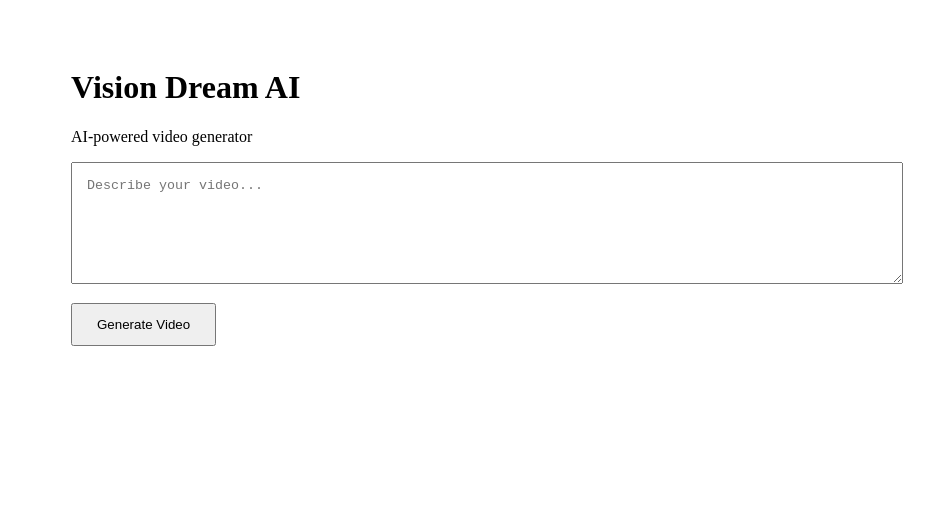
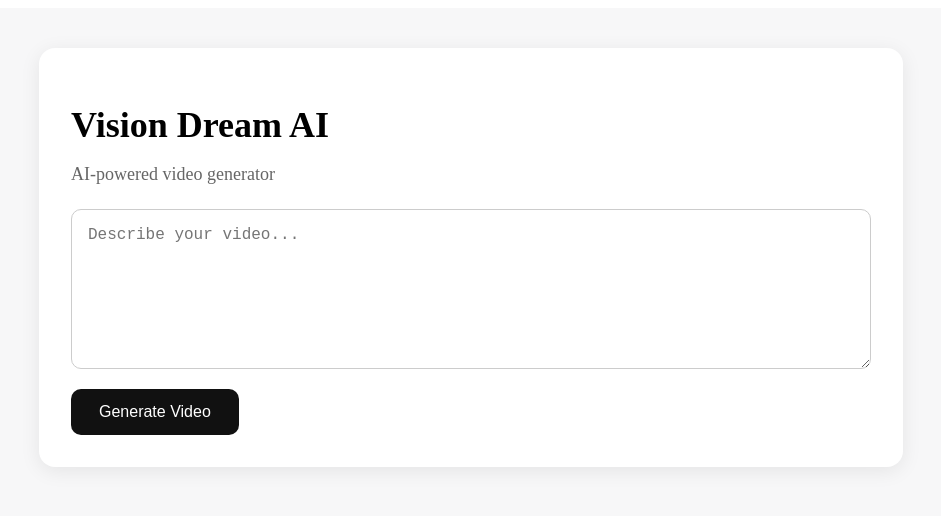
Before and after one commit to mimjanAI/mimjan-ai-video, a Next.js app: page / in a window 1280 px wide. Shown: the top 516 px of the page, without its empty margins (169-1110 px from the left). Built offline with nearby package versions, Linux system fonts and the light colour scheme.

Commit message:
Update page.tsx

```diff
--- a/app/page.tsx
+++ b/app/page.tsx
@@ -1,43 +1,256 @@
 "use client";
 
-import { useState } from "react";
+import { useEffect, useRef, useState } from "react";
 
 export default function Home() {
   const [prompt, setPrompt] = useState("");
   const [loading, setLoading] = useState(false);
+  const [videoUrl, setVideoUrl] = useState("");
+  const [error, setError] = useState("");
 
-  const generateVideo = () => {
-    if (!prompt.trim()) return;
+  const pollingRef = useRef<ReturnType<typeof setInterval> | null>(null);
+
+  useEffect(() => {
+    return () => {
+      if (pollingRef.current) {
+        clearInterval(pollingRef.current);
+      }
+    };
+  }, []);
+
+  const generateVideo = async () => {
+    if (!prompt.trim() || loading) return;
 
     setLoading(true);
+    setError("");
+    setVideoUrl("");
 
-    setTimeout(() => {
+    try {
+      const response = await fetch("/api/predictions", {
+        method: "POST",
+        headers: {
+          "Content-Type": "application/json",
+        },
+        body: JSON.stringify({
+          prompt: prompt.trim(),
+        }),
+      });
+
+      const data = await response.json();
+
+      if (!response.ok) {
+        throw new Error(data?.error || "Failed to create video.");
+      }
+
+      if (!data?.id) {
+        throw new Error("No prediction ID was returned.");
+      }
+
+      const predictionId = data.id;
+
+      pollingRef.current = setInterval(async () => {
+        try {
+          const statusResponse = await fetch(
+            `/api/predictions?id=${predictionId}`,
+            {
+              cache: "no-store",
+            }
+          );
+
+          const statusData = await statusResponse.json();
+
+          if (!statusResponse.ok) {
+            throw new Error(
+              statusData?.error || "Failed to check video status."
+            );
+          }
+
+          if (statusData.status === "succeeded") {
+            if (pollingRef.current) {
+              clearInterval(pollingRef.current);
+              pollingRef.current = null;
+            }
+
+            const output = statusData.output;
+
+            const url =
+              typeof output === "string"
+                ? output
+                : Array.isArray(output)
+                ? output[0]
+                : "";
+
+            if (!url) {
+              throw new Error("Video was generated but no video URL was found.");
+            }
+
+            setVideoUrl(url);
             setLoading(false);
-      alert("Your Vision Dream AI video request has been received!");
-    }, 1500);
+          }
+
+          if (
+            statusData.status === "failed" ||
+            statusData.status === "canceled"
+          ) {
+            if (pollingRef.current) {
+              clearInterval(pollingRef.current);
+              pollingRef.current = null;
+            }
+
+            setLoading(false);
+            setError(
+              statusData.error ||
+                "Video generation failed. Please try another prompt."
+            );
+          }
+        } catch (pollError) {
+          if (pollingRef.current) {
+            clearInterval(pollingRef.current);
+            pollingRef.current = null;
+          }
+
+          setLoading(false);
+          setError(
+            pollError instanceof Error
+              ? pollError.message
+              : "Something went wrong."
+          );
+        }
+      }, 3000);
+    } catch (err) {
+      setLoading(false);
+      setError(
+        err instanceof Error ? err.message : "Something went wrong."
+      );
+    }
   };
 
   return (
-    <main style={{ padding: "40px", maxWidth: "800px", margin: "auto" }}>
-      <h1>Vision Dream AI</h1>
+    <main
+      style={{
+        minHeight: "100vh",
+        padding: "40px 20px",
+        background: "#f7f7f8",
+      }}
+    >
+      <div
+        style={{
+          maxWidth: "800px",
+          margin: "0 auto",
+          background: "#ffffff",
+          padding: "32px",
+          borderRadius: "16px",
+          boxShadow: "0 4px 20px rgba(0,0,0,0.08)",
+        }}
+      >
+        <h1
+          style={{
+            marginBottom: "10px",
+            fontSize: "36px",
+          }}
+        >
+          Vision Dream AI
+        </h1>
 
-      <p>AI-powered video generator</p>
+        <p
+          style={{
+            marginBottom: "24px",
+            color: "#666",
+            fontSize: "18px",
+          }}
+        >
+          AI-powered video generator
+        </p>
 
         <textarea
           value={prompt}
           onChange={(e) => setPrompt(e.target.value)}
           placeholder="Describe your video..."
-        rows={6}
-        style={{ width: "100%", padding: "15px" }}
+          rows={7}
+          disabled={loading}
+          style={{
+            width: "100%",
+            padding: "16px",
+            borderRadius: "10px",
+            border: "1px solid #ccc",
+            fontSize: "16px",
+            resize: "vertical",
+            boxSizing: "border-box",
+          }}
         />
 
         <button
           onClick={generateVideo}
-        disabled={loading}
-        style={{ marginTop: "15px", padding: "12px 24px" }}
+          disabled={loading || !prompt.trim()}
+          style={{
+            marginTop: "16px",
+            padding: "14px 28px",
+            border: "none",
+            borderRadius: "10px",
+            background: loading ? "#999" : "#111",
+            color: "#fff",
+            fontSize: "16px",
+            cursor: loading ? "not-allowed" : "pointer",
+          }}
         >
-        {loading ? "Generating..." : "Generate Video"}
+          {loading ? "Generating Video..." : "Generate Video"}
         </button>
+
+        {loading && (
+          <p
+            style={{
+              marginTop: "20px",
+              color: "#555",
+            }}
+          >
+            Your video is being generated. Please wait...
+          </p>
+        )}
+
+        {error && (
+          <div
+            style={{
+              marginTop: "20px",
+              padding: "14px",
+              borderRadius: "8px",
+              background: "#ffecec",
+              color: "#b00020",
+            }}
+          >
+            {error}
+          </div>
+        )}
+
+        {videoUrl && (
+          <div style={{ marginTop: "30px" }}>
+            <h2 style={{ marginBottom: "15px" }}>Your Video</h2>
+
+            <video
+              src={videoUrl}
+              controls
+              style={{
+                width: "100%",
+                borderRadius: "12px",
+                display: "block",
+              }}
+            />
+
+            <a
+              href={videoUrl}
+              target="_blank"
+              rel="noopener noreferrer"
+              style={{
+                display: "inline-block",
+                marginTop: "15px",
+                textDecoration: "none",
+                fontWeight: "600",
+              }}
+            >
+              Open Video
+            </a>
+          </div>
+        )}
+      </div>
     </main>
   );
 }
```
Lines whose indentation alone changed are shown as unchanged.
